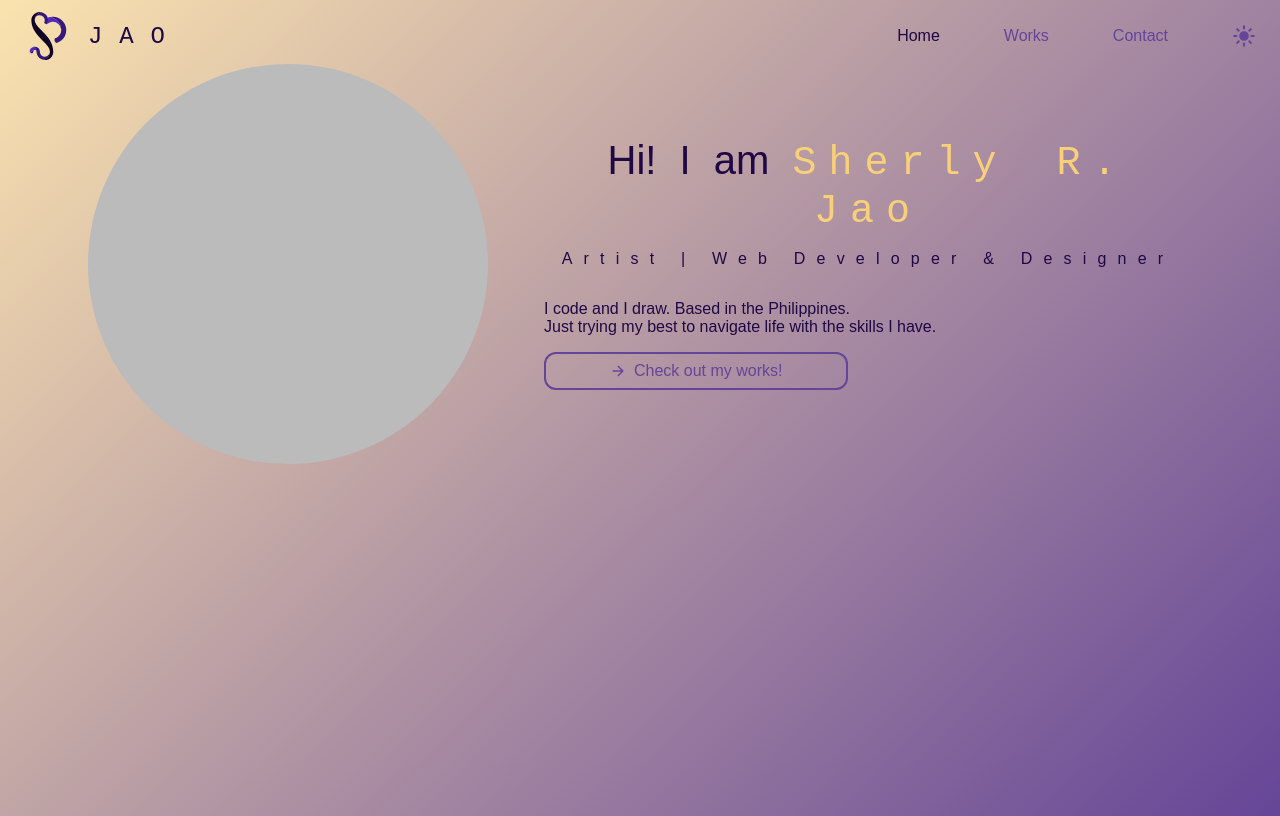
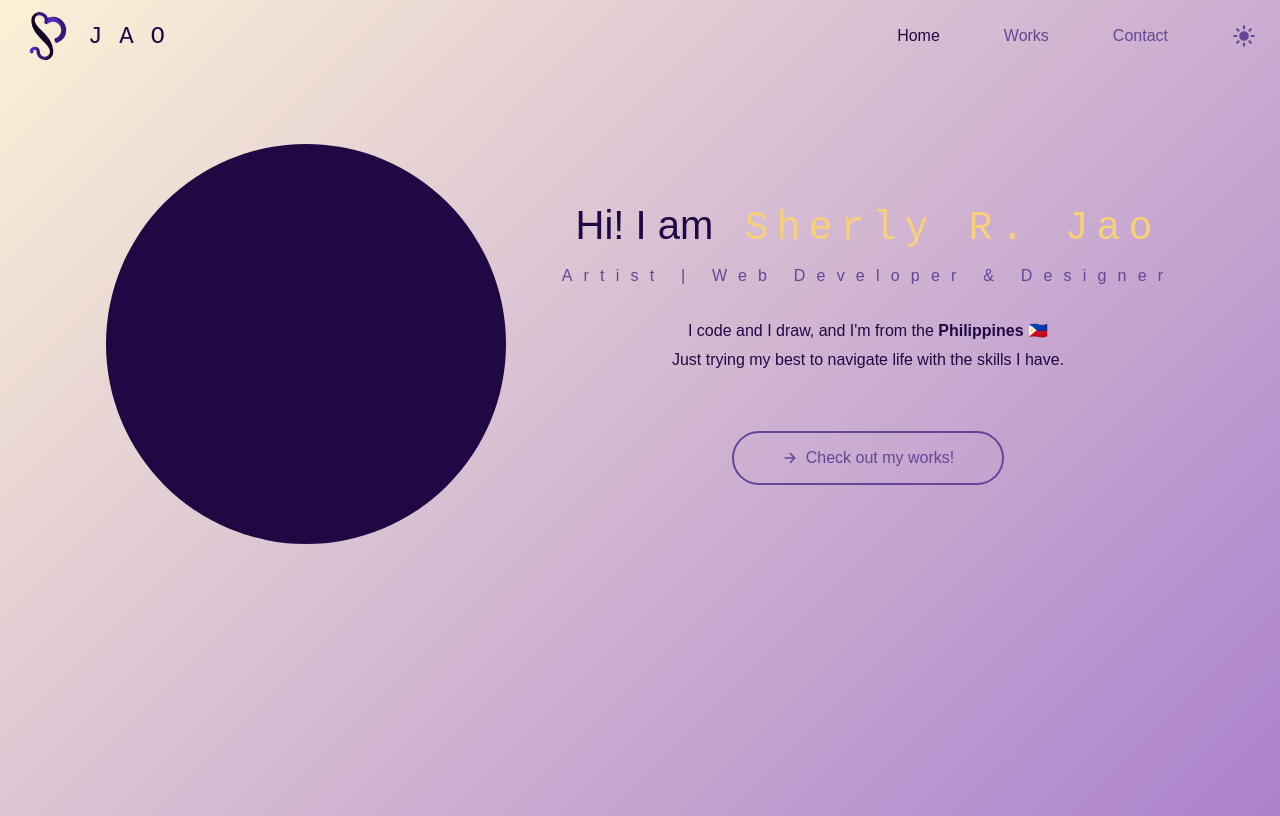
Before and after one commit to jaosherlyr/portfolio, a React (Vite) app: page / in a window 1280 px wide. Built offline with nearby package versions, Linux system fonts and the light colour scheme.

Commit message:
styled homedetails and adjusted background colors

```diff
--- a/src/components/Button.jsx
+++ b/src/components/Button.jsx
@@ -1,10 +1,12 @@
 import styles from "./Button.module.scss";
 
-export default function Button({ children, theme }) {
-
-    return (
-        <div className={`${styles.btnContainer} ${theme === 'light' ? 'light' : ''}`}>
-            {children}
-        </div>
-    );
+export default function Button({ children, onClick, theme }) {
+  return (
+    <div
+        className={`${styles.btnContainer} ${theme === 'dark' ? styles.dark : ''}`}
+        onClick={onClick}
+    >
+      {children}
+    </div>
+  );
 }
--- a/src/components/Button.module.scss
+++ b/src/components/Button.module.scss
@@ -3,12 +3,11 @@
 .btnContainer {
     display: inline-flex;
     align-items: center;
-    padding: 0.5em 4em;
-    border-radius: 4px;
+    padding: 1em 3em;
     cursor: pointer;
     gap: 0.5em;
     width: fit-content;
-    border-radius: 1.5vh;
+    border-radius: 4em;
     border: 2px solid $base;
     color: $base;
 
@@ -20,6 +19,12 @@
     }
 
     &.dark {
-        color: red;
+        color: $lighter-base;
+        border-color: $lighter-base;
+
+        &:hover {
+            color: $white-base;
+            border-color: transparent;
+        }
     }
 }
--- a/src/components/navbar.module.scss
+++ b/src/components/navbar.module.scss
@@ -40,6 +40,7 @@
 
     .active {
       color: $black-base;
+      cursor: default;
 
       &:hover {
           color: $black-base;
--- a/src/index.scss
+++ b/src/index.scss
@@ -5,8 +5,8 @@ body {
   font-family: $font-primary;
   background: linear-gradient(
     135deg,
-    rgba($secondary, 0.6),
-    rgba($base, 1)
+    rgba($secondary, 0.3),
+    rgba($lighter-base, 1)
   );
   color: $black-base;
 
@@ -19,3 +19,7 @@ body {
         color: $white-base;
     }
 }
+
+.whitespace-nowrap {
+  white-space: nowrap;
+}
--- a/src/pages/HomePage.scss
+++ b/src/pages/HomePage.scss
@@ -1,16 +1,15 @@
 @use "../variable.scss" as *;
 
-body {
 .container {
   display: inline-flex;
-    margin: 0 10vh;
+  margin: 10vh;
   align-items: center;
 
   .placeholder {
     height: 50vh;
     width: 50vh;
     aspect-ratio: 1 / 1;
-        background-color: #bbb;
+    background-color: $black-base;
     border-radius: 50%;
     display: inline-block;
     margin-right: 7vh;
@@ -19,33 +18,33 @@ body {
   .homedetails {
     display: grid;
     text-align: center;
+    justify-items: center;
 
     .title {
       font-size: 5vh;
-        word-spacing: 0.3em;
       margin: 0;
 
       .name {
         font-family: $font-secondary;
         color: $secondary;
-                letter-spacing: 0.3em;
+        letter-spacing: 0.2em;
+        margin-left: 20px;
       }
     }
 
     .subtitle {
       letter-spacing: 0.7em;
       margin: 2vh 0;
-
+      color: $base;
     }
 
     p {
-            text-align: left;
+        margin-bottom: 7vh;
+        line-height: 1.8;
     }
   }
 }
-    &.dark {
-        .subtitle {
+
+body.dark .homedetails .subtitle {
   color: $lighter-base;
 }
-    }
-}
--- a/src/pages/homePage.jsx
+++ b/src/pages/homePage.jsx
@@ -1,26 +1,36 @@
 import "./HomePage.scss";
 import Button from "../components/Button.jsx";
+
 import { IoArrowForwardOutline } from "react-icons/io5";
-
-import { useTheme } from "../context/ThemeContext";
+import { useTheme } from "../context/ThemeContext.jsx";
+import { useNavigate } from "react-router-dom";
 
 function Home() {
   const { theme } = useTheme();
+  const navigate = useNavigate();
+
+  const onButtonClick = () => {
+    navigate('/works');
+  }
 
   return (
     <div className="container">
       <div className="placeholder"></div>
+
       <div className="homedetails">
-        <span className="title">Hi! I am <span className="name">Sherly R. Jao</span></span>
-        <span className="subtitle">Artist | Web Developer & Designer</span>
+        <span className="title">Hi! I am <span className="name whitespace-nowrap">Sherly R. Jao</span></span>
+        <span className="subtitle ">Artist | Web Developer & Designer</span>
+
         <p>
-          I code and I draw. Based in the Philippines. <br />
+          I code and I draw, and I'm from the <strong>Philippines 🇵🇭</strong> <br/>
           Just trying my best to navigate life with the skills I have.
         </p>
-        <Button theme={theme}>
+
+        <Button theme={theme} onClick={onButtonClick}>
           <IoArrowForwardOutline />
           Check out my works!
         </Button>
+
       </div>
     </div>
   );
```
Lines whose indentation alone changed are shown as unchanged.
